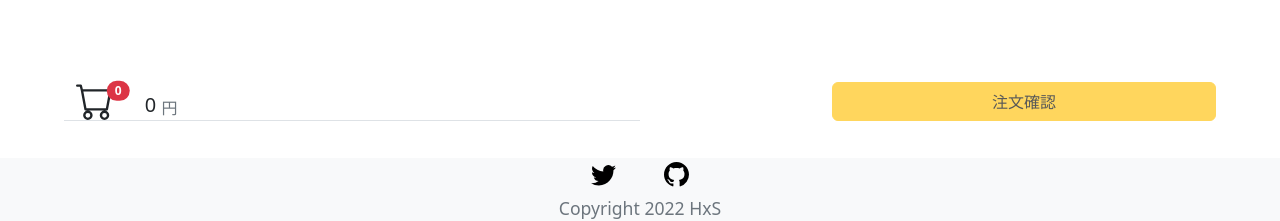
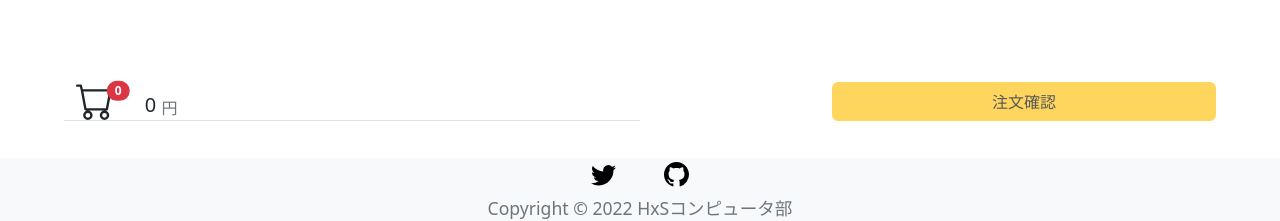
Before and after one commit to oithxs/mobile-order, a Flask app: page /order in a window 1280 px wide. Shown: the part 579-800 px from the top of the page. Run offline with Flask 2, Linux system fonts and the light colour scheme.

Commit message:
フッターを修正

```diff
--- a/templates/layout.html
+++ b/templates/layout.html
@@ -49,7 +49,7 @@
         </ul>
       </div>
       <div class="container text-muted text-center">
-        Copyright 2022 HxS
+        Copyright © 2022 HxSコンピュータ部
       </div>
     </footer>
 
```
